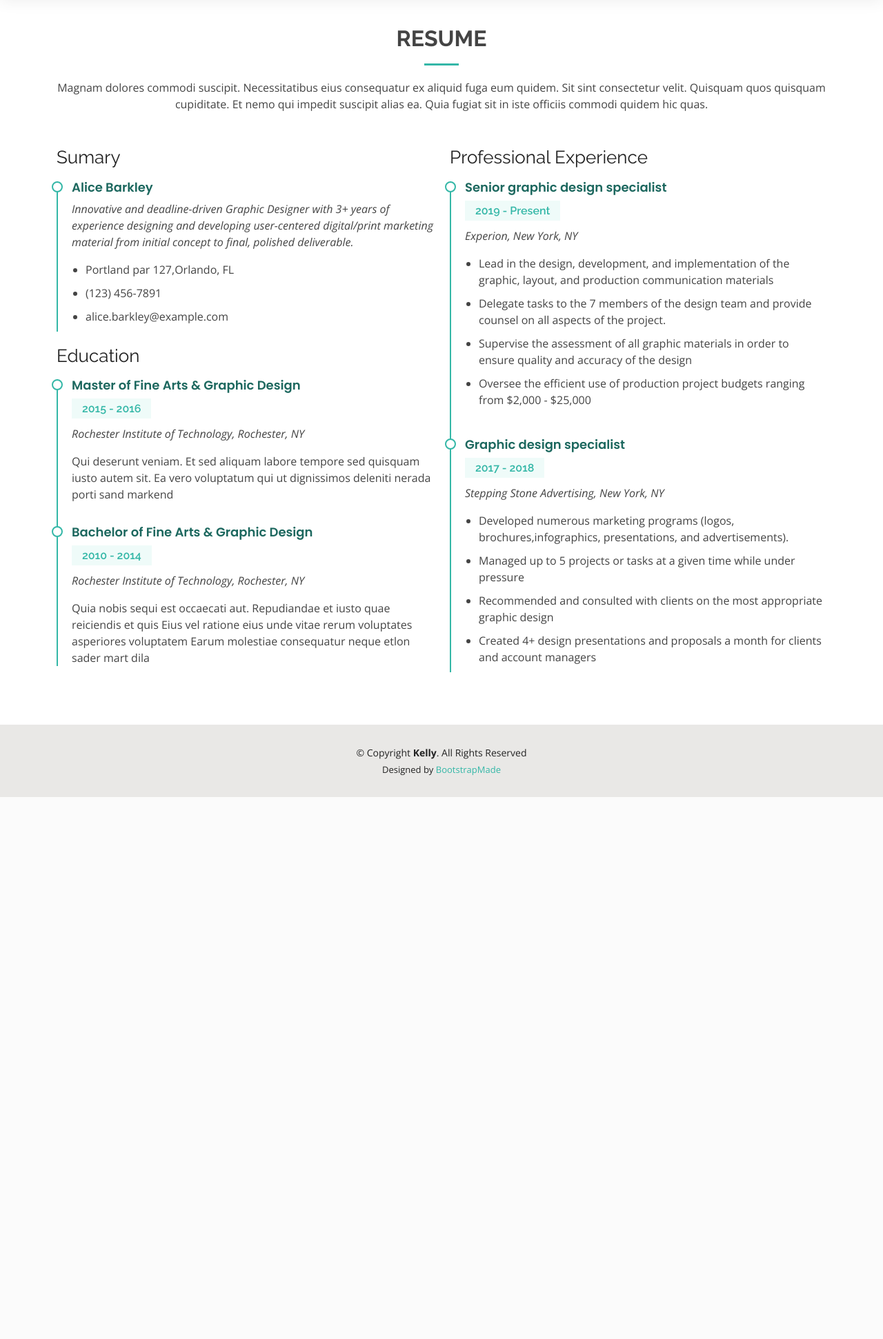
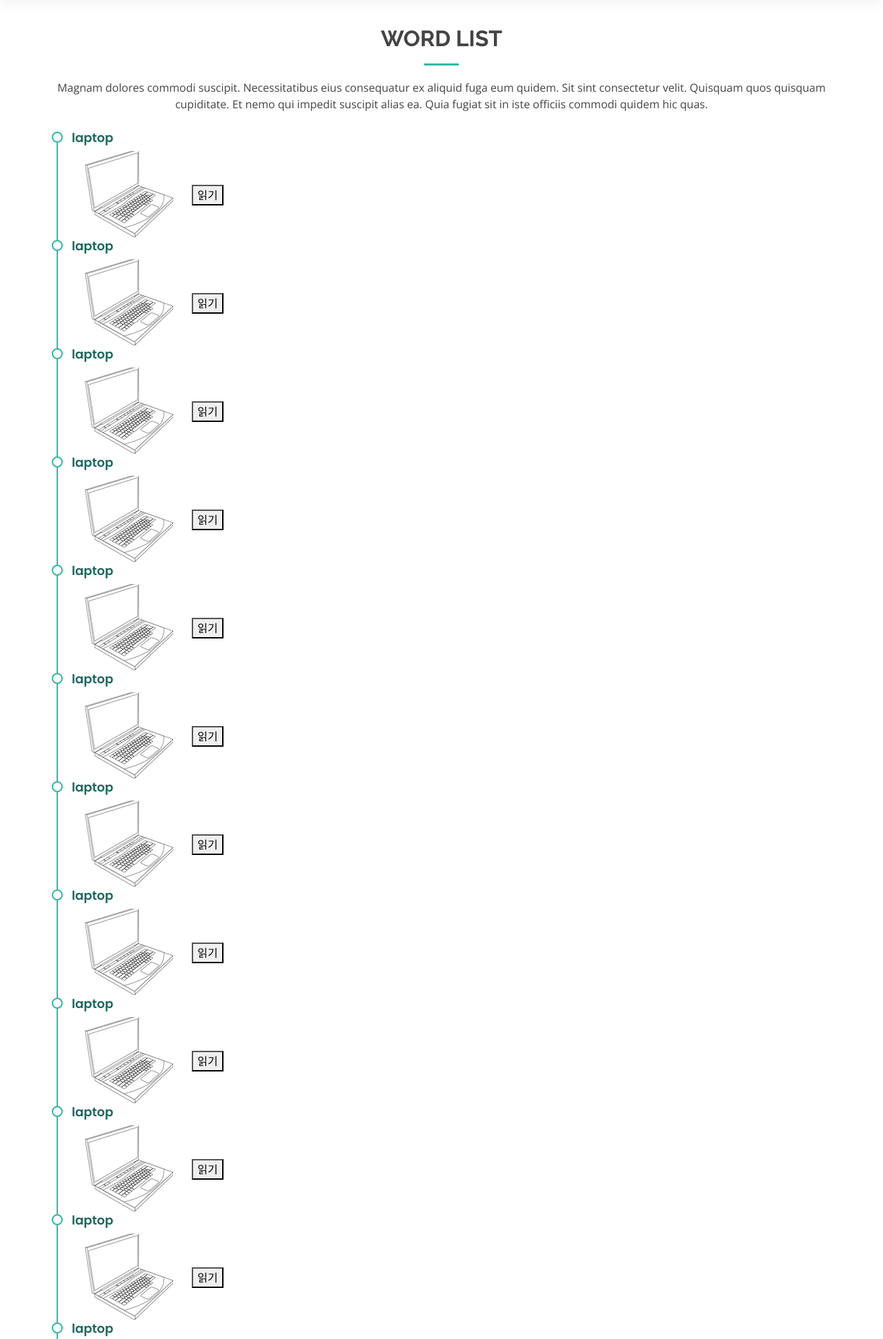
Before and after one commit to seohg/LanguageStudy, a Django app: page /mainapp/resume in a window 1280 px wide. Shown: the part 73-2015 px from the top of the page at 69% size. Before the commit the page ends 1229 px from the top, so only its background shows below. Run offline with Django 4.2, Linux system fonts and the light colour scheme; data comes from the database, SQL or seed files in the repository; both versions use the stored data as it was after the commit; some libraries are stand-ins or nearby versions.

Commit message:
word_list

```diff
--- a/mainapp/models.py
+++ b/mainapp/models.py
@@ -3,7 +3,7 @@ from django.db import models
 class Word(models.Model):
     id = models.AutoField(primary_key=True)
     word = models.CharField(max_length=200)
-    image = models.ImageField(upload_to='mainapp', null=True)
+    image = models.ImageField(upload_to='static/image', null=True)
 '''
 class Choice(models.Model):
     question = models.ForeignKey(Question, on_delete=models.CASCADE)
--- a/mainapp/templates/index.html
+++ b/mainapp/templates/index.html
@@ -12,7 +12,7 @@
       <h2>Options</h2>
       <a href="mainapp/learning" class="btn-about">Learning Mode</a>
       <a href="mainapp/contact" class="btn-about">Game Mode</a>
-      <a href="mainapp/about" class="btn-about">Word Lists</a>
+      <a href="mainapp/resume" class="btn-about">Word Lists</a>
     </div>
   </section><!-- End Hero -->
 
--- a/mainapp/templates/resume.html
+++ b/mainapp/templates/resume.html
@@ -13,67 +13,43 @@
       <div class="container" data-aos="fade-up">
 
         <div class="section-title">
-          <h2>Resume</h2>
+          <h2>Word List</h2>
           <p>Magnam dolores commodi suscipit. Necessitatibus eius consequatur ex aliquid fuga eum quidem. Sit sint consectetur velit. Quisquam quos quisquam cupiditate. Et nemo qui impedit suscipit alias ea. Quia fugiat sit in iste officiis commodi quidem hic quas.</p>
         </div>
 
         <div class="row">
           <div class="col-lg-6">
-            <h3 class="resume-title">Sumary</h3>
-            <div class="resume-item pb-0">
-              <h4>Alice Barkley</h4>
-              <p><em>Innovative and deadline-driven Graphic Designer with 3+ years of experience designing and developing user-centered digital/print marketing material from initial concept to final, polished deliverable.</em></p>
-              <p>
-              <ul>
-                <li>Portland par 127,Orlando, FL</li>
-                <li>(123) 456-7891</li>
-                <li>alice.barkley@example.com</li>
-              </ul>
-              </p>
-            </div>
+            {% for item in words %}
+              <div class="resume-item pb-0">
+                  <h4>{{item.word}}</h4>
+                  <img id = "word_image" src="/static/image/{{item.word}}.png"  alt="">
+                  <button id="speak_word" onclick="speak('{{item.word}}')">읽기</button>
+                    <script>
+                      function speak(text) {
+                          if (typeof SpeechSynthesisUtterance === "undefined" || typeof window.speechSynthesis === "undefined") {
+                              alert("이 브라우저는 음성 합성을 지원하지 않습니다.")
+                              return
+                          }
 
-            <h3 class="resume-title">Education</h3>
-            <div class="resume-item">
-              <h4>Master of Fine Arts &amp; Graphic Design</h4>
-              <h5>2015 - 2016</h5>
-              <p><em>Rochester Institute of Technology, Rochester, NY</em></p>
-              <p>Qui deserunt veniam. Et sed aliquam labore tempore sed quisquam iusto autem sit. Ea vero voluptatum qui ut dignissimos deleniti nerada porti sand markend</p>
-            </div>
-            <div class="resume-item">
-              <h4>Bachelor of Fine Arts &amp; Graphic Design</h4>
-              <h5>2010 - 2014</h5>
-              <p><em>Rochester Institute of Technology, Rochester, NY</em></p>
-              <p>Quia nobis sequi est occaecati aut. Repudiandae et iusto quae reiciendis et quis Eius vel ratione eius unde vitae rerum voluptates asperiores voluptatem Earum molestiae consequatur neque etlon sader mart dila</p>
-            </div>
-          </div>
-          <div class="col-lg-6">
-            <h3 class="resume-title">Professional Experience</h3>
-            <div class="resume-item">
-              <h4>Senior graphic design specialist</h4>
-              <h5>2019 - Present</h5>
-              <p><em>Experion, New York, NY </em></p>
-              <p>
-              <ul>
-                <li>Lead in the design, development, and implementation of the graphic, layout, and production communication materials</li>
-                <li>Delegate tasks to the 7 members of the design team and provide counsel on all aspects of the project. </li>
-                <li>Supervise the assessment of all graphic materials in order to ensure quality and accuracy of the design</li>
-                <li>Oversee the efficient use of production project budgets ranging from $2,000 - $25,000</li>
-              </ul>
-              </p>
-            </div>
-            <div class="resume-item">
-              <h4>Graphic design specialist</h4>
-              <h5>2017 - 2018</h5>
-              <p><em>Stepping Stone Advertising, New York, NY</em></p>
-              <p>
-              <ul>
-                <li>Developed numerous marketing programs (logos, brochures,infographics, presentations, and advertisements).</li>
-                <li>Managed up to 5 projects or tasks at a given time while under pressure</li>
-                <li>Recommended and consulted with clients on the most appropriate graphic design</li>
-                <li>Created 4+ design presentations and proposals a month for clients and account managers</li>
-              </ul>
-              </p>
-            </div>
+                          window.speechSynthesis.cancel() // 현재 읽고있다면 초기화
+
+                          const speechMsg = new SpeechSynthesisUtterance()
+                          speechMsg.rate = 1 // 속도: 0.1 ~ 10
+                          speechMsg.pitch = 1 // 음높이: 0 ~ 2
+                          speechMsg.lang = "en-US"
+                          speechMsg.text = text
+
+                          // SpeechSynthesisUtterance에 저장된 내용을 바탕으로 음성합성 실행
+                          window.speechSynthesis.speak(speechMsg)
+                      }
+
+
+
+                   </script>
+
+              </div>
+            {% endfor %}
+
           </div>
         </div>
 
@@ -87,17 +63,17 @@
   <a href="#" class="back-to-top d-flex align-items-center justify-content-center"><i class="bi bi-arrow-up-short"></i></a>
 
   <!-- Vendor JS Files -->
-  <script src="static/vendor/purecounter/purecounter.js"></script>
-  <script src="static/vendor/aos/aos.js"></script>
-  <script src="static/vendor/bootstrap/js/bootstrap.bundle.min.js"></script>
-  <script src="static/vendor/glightbox/js/glightbox.min.js"></script>
-  <script src="static/vendor/isotope-layout/isotope.pkgd.min.js"></script>
-  <script src="static/vendor/swiper/swiper-bundle.min.js"></script>
-  <script src="static/vendor/waypoints/noframework.waypoints.js"></script>
-  <script src="static/vendor/php-email-form/validate.js"></script>
+  <script src="/static/vendor/purecounter/purecounter.js"></script>
+  <script src="/static/vendor/aos/aos.js"></script>
+  <script src="/static/vendor/bootstrap/js/bootstrap.bundle.min.js"></script>
+  <script src="/static/vendor/glightbox/js/glightbox.min.js"></script>
+  <script src="/static/vendor/isotope-layout/isotope.pkgd.min.js"></script>
+  <script src="/static/vendor/swiper/swiper-bundle.min.js"></script>
+  <script src="/static/vendor/waypoints/noframework.waypoints.js"></script>
+  <script src="/static/vendor/php-email-form/validate.js"></script>
 
   <!-- Template Main JS File -->
-  <script src="static/js/main.js"></script>
+  <script src="/static/js/main.js"></script>
 
 </body>
 {% include "footer.html" %}
--- a/mainapp/urls.py
+++ b/mainapp/urls.py
@@ -9,6 +9,7 @@ app_name = 'mainapp'
 urlpatterns = [
     path('', main, name='main'),
     path('mainapp/learning', learning, name='learning'),
+    path('ajax', ajax, name='ajax'),
     path('mainapp/contact', contact, name='contact'),
     path('mainapp/portfolio', portfolio, name='portfolio'),
     path('mainapp/portfolio_details', portfolio_details, name='portfolio_details'),
--- a/mainapp/views.py
+++ b/mainapp/views.py
@@ -1,7 +1,9 @@
 import threading
 
 import cv2
+import json
 from django.http import StreamingHttpResponse
+from django.http import HttpResponse
 from django.shortcuts import render
 from django.views.decorators import gzip
 
@@ -16,9 +18,17 @@ def learning(request):
     words = yolo.labels
     for idx, val in enumerate(yolo.images):
         cv2.imwrite(r"C:\Users\shk98\django\yolo\mainapp\images\\" +words[idx]+".png", val)
-        physics = models.Word(word=yolo.labels[idx],image=r"C:\Users\shk98\django\yolo\mainapp\images\\"+words[idx]+".png")
+        physics = models.Word(word=yolo.labels[idx], image=r"C:\Users\shk98\django\yolo\mainapp\images\\"+words[idx]+".png")
         physics.save()
-    return render(request, 'learning.html',{'words': words})
+    return render(request, 'learning.html', {'words': words})
+
+def ajax(request):
+    words = yolo.labels
+    context = {'words': words}
+    response = json.dumps(context)
+    print(response)
+    return HttpResponse(response)
+    # return HttpResponse(json.dumps(data), content_type='application/json')
 
 def contact(request):
     return render(request, 'contact.html')
@@ -30,7 +40,10 @@ def portfolio_details(request):
     return render(request, 'portfolio-details.html')
 
 def resume(request):
-    return render(request, 'resume.html')
+    context = {
+        "words": models.Word.objects.all()
+    }
+    return render(request, 'resume.html', context)
 
 def services(request):
     return render(request, 'services.html')
```
Also changed, not shown: mainapp/templates/learning.html (+27 -9 lines), mainapp/templates/portfolio-details.html (+9 -20 lines), mainapp/templates/portfolio.html (+18 -18 lines), db.sqlite3, static/image/laptop.png (added).
